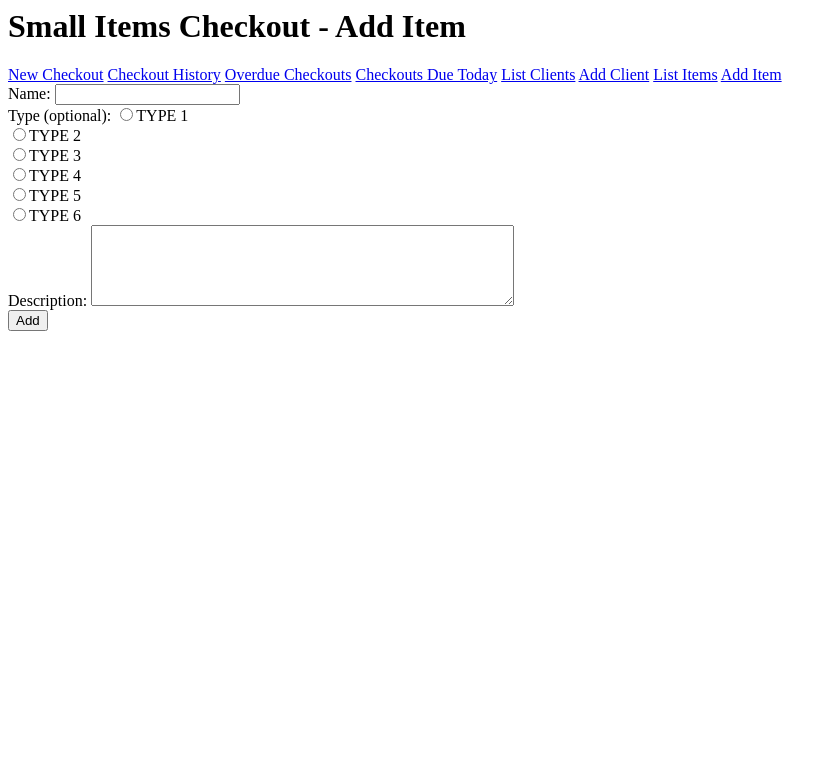
After one commit to hallahan/smallitems, a PHP site: page /additem.php in a window 1280 px wide. The commit adds this page. Shown: the top 783 px of the page, without its empty margins (0-837 px from the left). Run offline with PHP 8.4, Linux system fonts and the light colour scheme.

Commit message:
adding and listing clients and items complete

```diff
--- /dev/null
+++ b/additem.php
@@ -0,0 +1,24 @@
+<html>
+<body>
+
+<h1>Small Items Checkout - Add Item</h1>
+
+<?php include("menu.php"); ?>
+
+<form action = "additem_db.php" method = "post">
+  <label for="name">Name:</label>
+    <input type="text" name="name" /><br />
+  <label for="type">Type (optional):</label>
+    <input type="radio" name="type" value="TYPE 1"/>TYPE 1<br />
+    <input type="radio" name="type" value="TYPE 2"/>TYPE 2<br />
+    <input type="radio" name="type" value="TYPE 3"/>TYPE 3<br />
+    <input type="radio" name="type" value="TYPE 4"/>TYPE 4<br />
+    <input type="radio" name="type" value="TYPE 5"/>TYPE 5<br />
+    <input type="radio" name="type" value="TYPE 6"/>TYPE 6<br />
+  <label for="descr">Description:</label>
+    <textarea name = "descr" rows="5" cols="50" ></textarea><br/>
+  <input type="submit" value="Add" />
+</form>
+
+</body>
+</html>
--- a/listclients.php
+++ b/listclients.php
@@ -10,9 +10,7 @@ $r = mysql_query( "SELECT * FROM client;" );
 <body>
 <h1>Small Items Checkout - Clients</h1>
 
-<p>
 <?php include("menu.php"); ?>
-</p>
 
 <table>
   <tr>
--- a/listitems.php
+++ b/listitems.php
@@ -27,7 +27,7 @@ $r = mysql_query( "SELECT * FROM item ORDER BY name, type;" );
     echo '<tr>';
     echo '<td>' . $row['name'] . '</td>';
     echo '<td>' . $row['type'] . '</td>';
-    echo '<td>' . $row['desc'] . '</td>';
+    echo '<td>' . $row['descr'] . '</td>';
     echo '</tr>';
   }
   ?>
--- a/menu.php
+++ b/menu.php
@@ -6,3 +6,4 @@
 <a href="addclient.php">Add Client</a>
 <a href="listitems.php">List Items</a>
 <a href="additem.php">Add Item</a>
+<br />
```
Also changed, not shown: addclient_db.php (+23 -19 lines), additem_db.php (added, +43 -0 lines).
